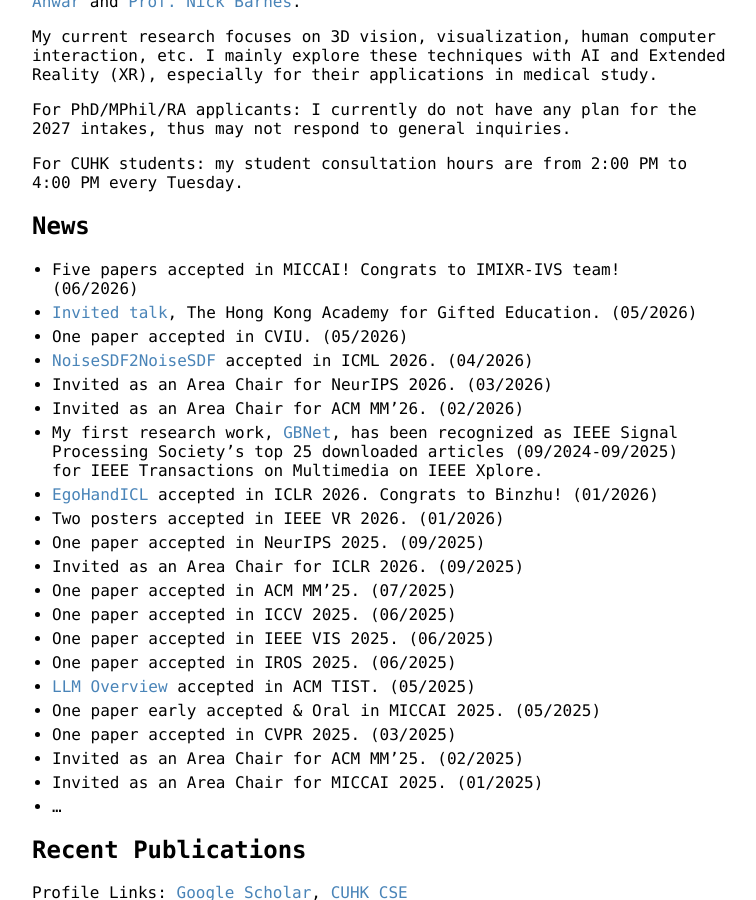
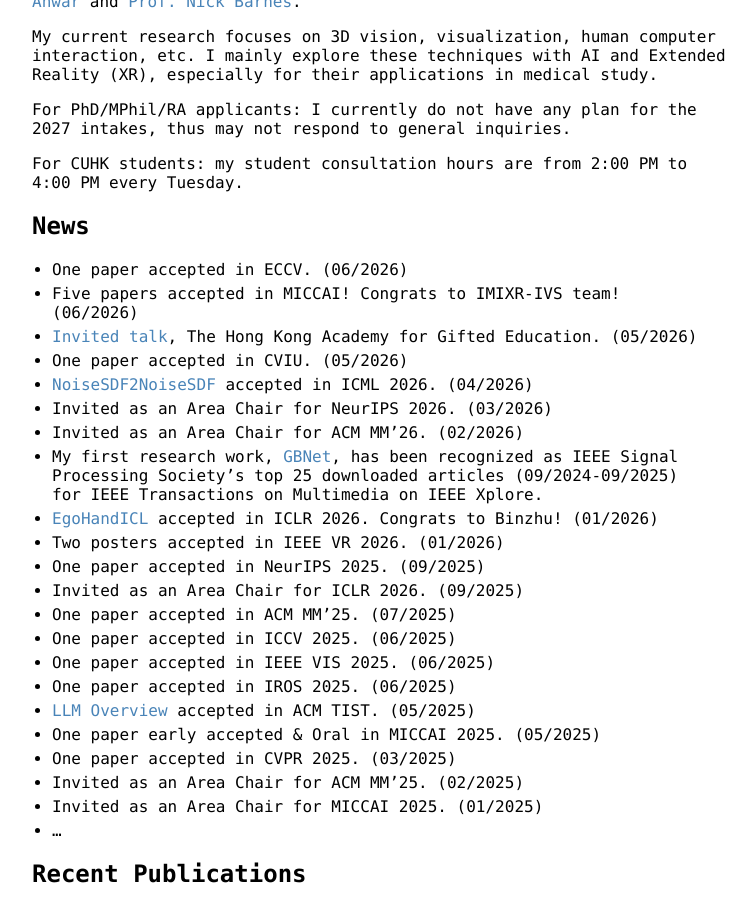
Before and after one commit to ShiQiu0419/ShiQiu0419.github.io, a Jekyll site: the page built from index.md, in a window 1280 px wide and 900 px high, scrolled down 305 px. Shown: the whole window, without its empty margins (258-1014 px from the left). Built offline with Jekyll 4.4.1, drawn with Linux system fonts in a browser that asks for light colours; our own code applies the rules of GitHub Pages for plain Markdown files.

Commit message:
Update index.md

```diff
--- a/index.md
+++ b/index.md
@@ -14,6 +14,7 @@ For PhD/MPhil/RA applicants: I currently do not have any plan for the 2027 intak
 For CUHK students: my student consultation hours are from 2:00 PM to 4:00 PM every Tuesday.
 
 ## News
+* One paper accepted in ECCV. (06/2026)
 * Five papers accepted in MICCAI! Congrats to IMIXR-IVS team! (06/2026)
 * [Invited talk](https://hkage.org.hk/flyer/6617_E2CSC001T_en.pdf), The Hong Kong Academy for Gifted Education. (05/2026)
 * One paper accepted in CVIU. (05/2026)
```
